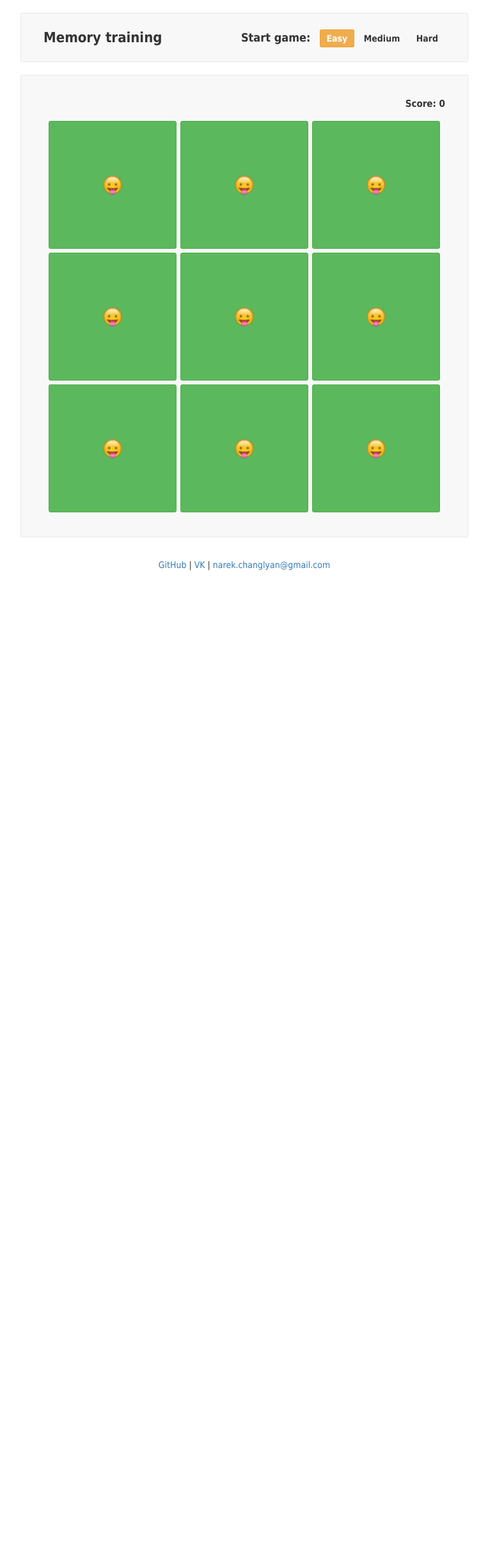
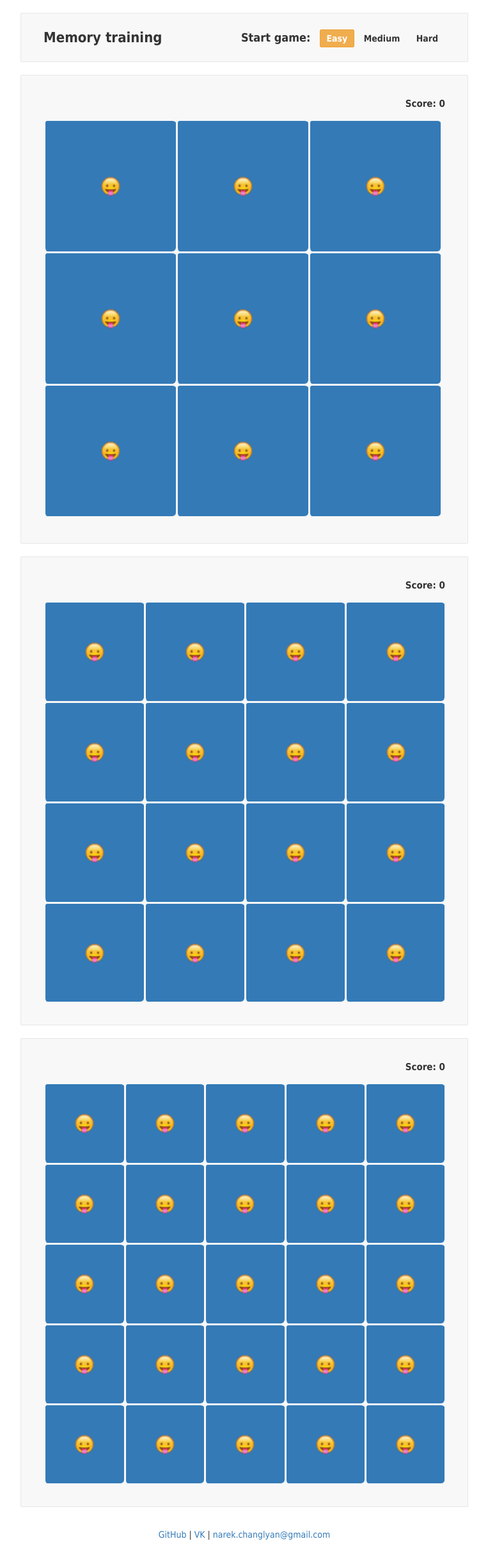
Before and after one commit to NarekChang/narekchang.github.io, a PHP site: page /timekiller/index.html in a window 1280 px wide. Shown: the whole page at 64% size, without its empty margins (258-1021 px from the left). Before the commit the page ends 892 px from the top, so only its background shows below. Run offline with PHP 8.4, Linux system fonts and the light colour scheme.

Commit message:
mobilefix

```diff
--- a/timekiller/css/main.css
+++ b/timekiller/css/main.css
@@ -3,8 +3,7 @@ body{
 	font-size: 12px;
 	color: #333;
 	background: #fff;
-	padding-top: 20px;
-    padding-bottom: 20px;
+	padding: 20px;
 }
 a{
     color: #337ab7;
@@ -14,7 +13,7 @@ a:hover{
     text-decoration: underline;
 }
 .container{
-	width: 700px;
+	max-width: 700px;
     padding: 25px 35px;
     margin-bottom: 20px;
     margin-right: auto;
@@ -92,27 +91,36 @@ input:checked + .level[for="hard"]{
 }
 .cell-wrapper{
 	display: inline-block;
-	width: 618px;
+	width: 100%;
 }
-.cell-wrapper.cell-wrapper_33{
-	width: 618px
+.cell-wrapper.cell-wrapper_33 .cell:nth-child(n+7){
+	border-bottom: 1px solid #F8F8F8;
 }
-.cell-wrapper.cell-wrapper_44{
-	width: 624px
+.cell-wrapper.cell-wrapper_33 .cell:nth-child(3n){
+	border-right: 1px solid #F8F8F8;
 }
-.cell-wrapper.cell-wrapper_55{
-	width: 630px
+.cell-wrapper.cell-wrapper_44 .cell:nth-child(n+13){
+	border-bottom: 1px solid #F8F8F8;
+}
+.cell-wrapper.cell-wrapper_44 .cell:nth-child(4n){
+	border-right: 1px solid #F8F8F8;
+}
+.cell-wrapper.cell-wrapper_55 .cell:nth-child(n+21){
+	border-bottom: 1px solid #F8F8F8;
+}
+.cell-wrapper.cell-wrapper_55 .cell:nth-child(5n){
+	border-right: 1px solid #F8F8F8;
 }
 .cell-wrapper .cell{
 	position: relative;
-	margin: 3px;
 	display: inline-block;
-	border: 1px solid #4cae4c;
+	border-top: 3px solid #F8F8F8;
+	border-left: 3px solid #F8F8F8;
 	text-align: center;
+	border-radius: 6px;
 	box-sizing: border-box;
 	float: left;
-	background: #5cb85c;
-	border-radius: 3px;
+	background: #337ab7;
 	cursor: pointer;
 	line-height: 100%;
 }
@@ -126,14 +134,14 @@ input:checked + .level[for="hard"]{
 	zoom: 1.6;
 }
 .cell-wrapper_33 .cell{
-	width: 200px;
-	height: 200px;
+	width: 33%;
+	height: 33%;
 }
 .cell-wrapper_44 .cell{
-	width: 150px;
-	height: 150px;
+	width: 25%;
+	height: 25%;
 }
 .cell-wrapper_55 .cell{
-	width: 120px;
-	height: 120px;
+	width: 20%;
+	height: 20%;
 }
--- a/timekiller/index.html
+++ b/timekiller/index.html
@@ -6,8 +6,8 @@
 		<meta http-equiv="content-type" content="text/html; charset=windows-1251" />
 		<meta name="viewport" content="width=device-width, initial-scale=1.0, minimum-scale=1.0, maximum-scale=1.0, user-scalable=yes" />
 
-		<link rel="icon" href="file/favico.ico" type="image/x-icon">
-	    <link rel="file/favico.ico" type="image/x-icon">
+		<!-- <link rel="icon" href="file/favico.ico" type="image/x-icon">
+	    <link rel="file/favico.ico" type="image/x-icon"> -->
 
 		<link rel="stylesheet" href="css/reset.css">
 		<link rel="stylesheet" href="css/emoji.css">
@@ -42,6 +42,61 @@
 				<span class="cell"><span class="emoji emoji1f61b"></span></span>
 			</div>
 		</div>
+		<div class="container game-container">
+			<div class="score-wrap">
+				<span class="right">Score: <span id="score">0</span></span>
+			</div>
+			<div class="cell-wrapper cell-wrapper_44">
+				<span class="cell"><span class="emoji emoji1f61b"></span></span>
+				<span class="cell"><span class="emoji emoji1f61b"></span></span>
+				<span class="cell"><span class="emoji emoji1f61b"></span></span>
+				<span class="cell"><span class="emoji emoji1f61b"></span></span>
+				<span class="cell"><span class="emoji emoji1f61b"></span></span>
+				<span class="cell"><span class="emoji emoji1f61b"></span></span>
+				<span class="cell"><span class="emoji emoji1f61b"></span></span>
+				<span class="cell"><span class="emoji emoji1f61b"></span></span>
+				<span class="cell"><span class="emoji emoji1f61b"></span></span>
+				<span class="cell"><span class="emoji emoji1f61b"></span></span>
+				<span class="cell"><span class="emoji emoji1f61b"></span></span>
+				<span class="cell"><span class="emoji emoji1f61b"></span></span>
+				<span class="cell"><span class="emoji emoji1f61b"></span></span>
+				<span class="cell"><span class="emoji emoji1f61b"></span></span>
+				<span class="cell"><span class="emoji emoji1f61b"></span></span>
+				<span class="cell"><span class="emoji emoji1f61b"></span></span>
+			</div>
+		</div>
+		<div class="container game-container">
+			<div class="score-wrap">
+				<span class="right">Score: <span id="score">0</span></span>
+			</div>
+			<div class="cell-wrapper cell-wrapper_55">
+				<span class="cell"><span class="emoji emoji1f61b"></span></span>
+				<span class="cell"><span class="emoji emoji1f61b"></span></span>
+				<span class="cell"><span class="emoji emoji1f61b"></span></span>
+				<span class="cell"><span class="emoji emoji1f61b"></span></span>
+				<span class="cell"><span class="emoji emoji1f61b"></span></span>
+				<span class="cell"><span class="emoji emoji1f61b"></span></span>
+				<span class="cell"><span class="emoji emoji1f61b"></span></span>
+				<span class="cell"><span class="emoji emoji1f61b"></span></span>
+				<span class="cell"><span class="emoji emoji1f61b"></span></span>
+				<span class="cell"><span class="emoji emoji1f61b"></span></span>
+				<span class="cell"><span class="emoji emoji1f61b"></span></span>
+				<span class="cell"><span class="emoji emoji1f61b"></span></span>
+				<span class="cell"><span class="emoji emoji1f61b"></span></span>
+				<span class="cell"><span class="emoji emoji1f61b"></span></span>
+				<span class="cell"><span class="emoji emoji1f61b"></span></span>
+				<span class="cell"><span class="emoji emoji1f61b"></span></span>
+				<span class="cell"><span class="emoji emoji1f61b"></span></span>
+				<span class="cell"><span class="emoji emoji1f61b"></span></span>
+				<span class="cell"><span class="emoji emoji1f61b"></span></span>
+				<span class="cell"><span class="emoji emoji1f61b"></span></span>
+				<span class="cell"><span class="emoji emoji1f61b"></span></span>
+				<span class="cell"><span class="emoji emoji1f61b"></span></span>
+				<span class="cell"><span class="emoji emoji1f61b"></span></span>
+				<span class="cell"><span class="emoji emoji1f61b"></span></span>
+				<span class="cell"><span class="emoji emoji1f61b"></span></span>
+			</div>
+		</div>
 		<div class="contact-block">
 			<a href="https://github.com/NarekChang/narekchang.github.io/tree/master/timekiller">GitHub</a>
 			|
@@ -50,6 +105,7 @@
 			<a href="mailto:narek.changlyan@gmail.com">narek.changlyan@gmail.com</a>
 		</div>
 	</body>
-	<script src="js/jquery.js"></script>
+	<script src="js/jquery.min.js"></script>
+	<script src="js/main.js"></script>
 	<script src="js/game.js"></script>
 </html>
--- /dev/null
+++ b/timekiller/js/main.js
@@ -0,0 +1,11 @@
+$(document).ready(function() {
+	function gameContainerRiseze(){
+			var gameContainerWidth = $(".cell-wrapper").width();
+			$(".cell-wrapper").height(gameContainerWidth);
+	}
+	gameContainerRiseze();
+	 $(window).resize(function() {
+	 	gameContainerRiseze()
+	 });
+
+});
```
